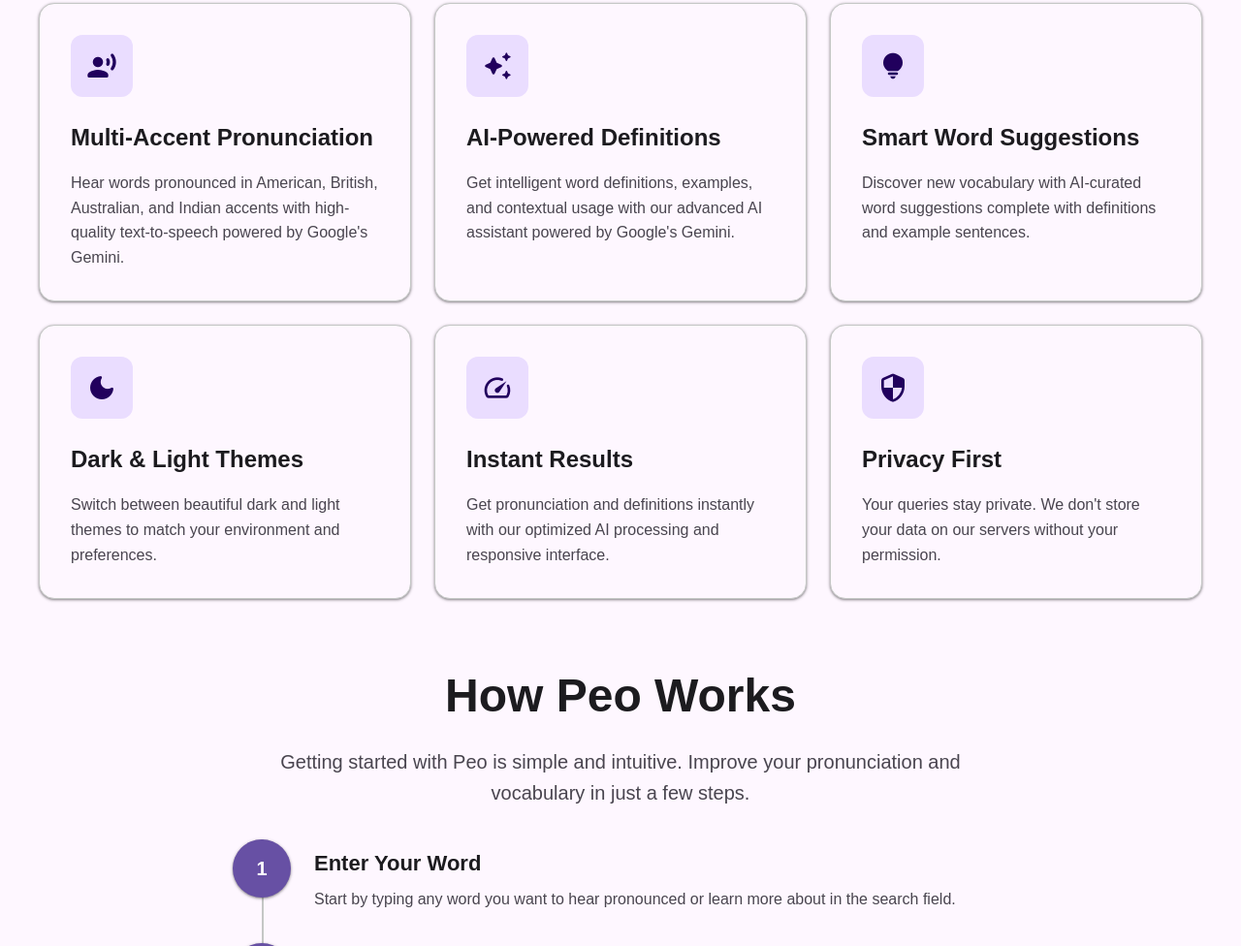
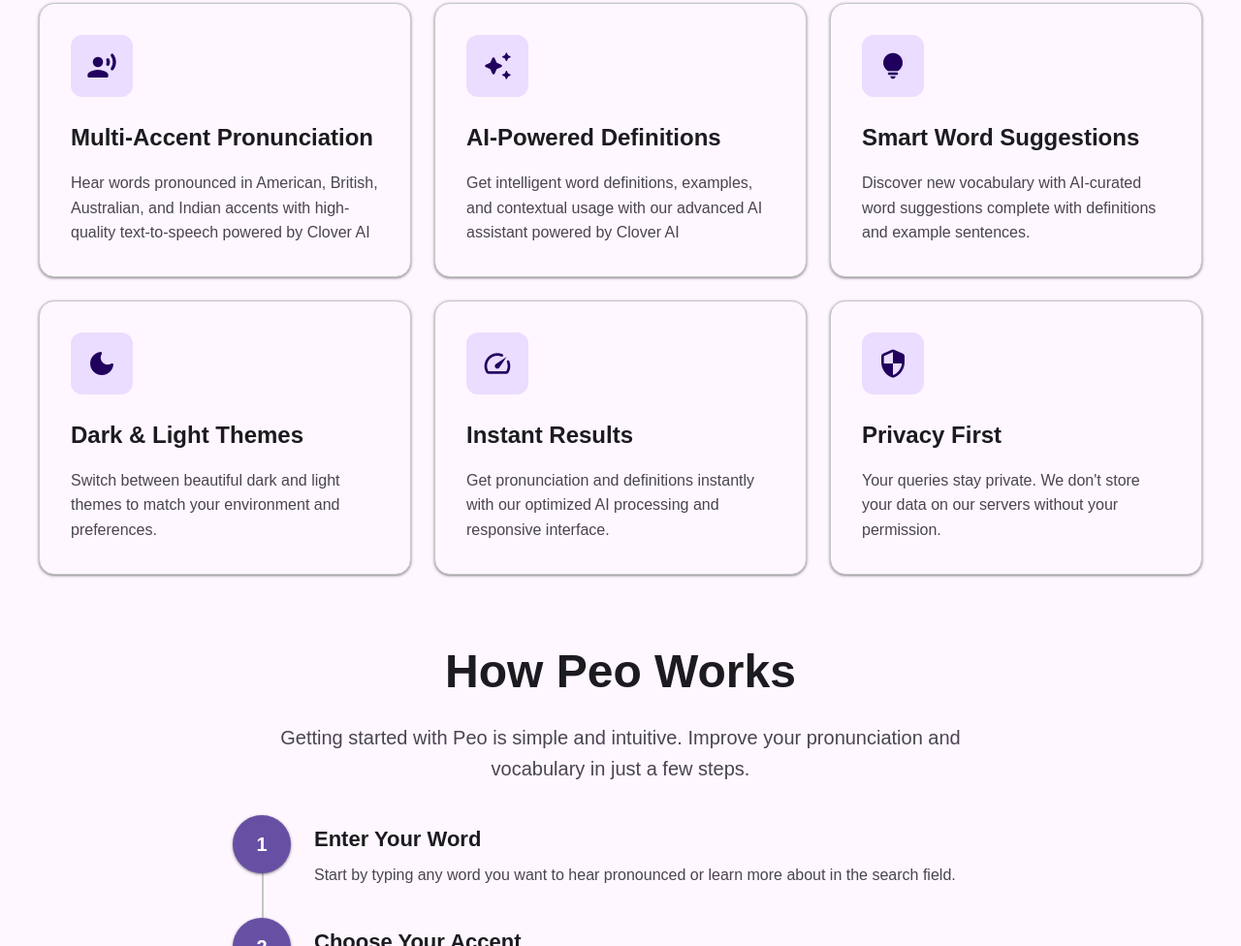
Before and after one commit to aditya-cmd-max/Peo, a plain HTML site: page index.html in a window 1280 px wide. Shown: the part 1085-2061 px from the top of the page at 97% size. Drawn offline with Linux system fonts and the light colour scheme; a web font is replaced by a local one.

Commit message:
Update index.html

```diff
--- a/index.html
+++ b/index.html
@@ -1032,7 +1032,7 @@
                     <span class="material-icons-round" style="font-size: 2rem;">record_voice_over</span>
                 </div>
                 <h3 class="feature-title">Multi-Accent Pronunciation</h3>
-                <p class="feature-description">Hear words pronounced in American, British, Australian, and Indian accents with high-quality text-to-speech powered by Google's Gemini.</p>
+                <p class="feature-description">Hear words pronounced in American, British, Australian, and Indian accents with high-quality text-to-speech powered by Clover AI</p>
             </div>
 
             <div class="feature-card fade-in">
@@ -1040,7 +1040,7 @@
                     <span class="material-icons-round" style="font-size: 2rem;">auto_awesome</span>
                 </div>
                 <h3 class="feature-title">AI-Powered Definitions</h3>
-                <p class="feature-description">Get intelligent word definitions, examples, and contextual usage with our advanced AI assistant powered by Google's Gemini.</p>
+                <p class="feature-description">Get intelligent word definitions, examples, and contextual usage with our advanced AI assistant powered by Clover AI</p>
             </div>
 
             <div class="feature-card fade-in">
```
